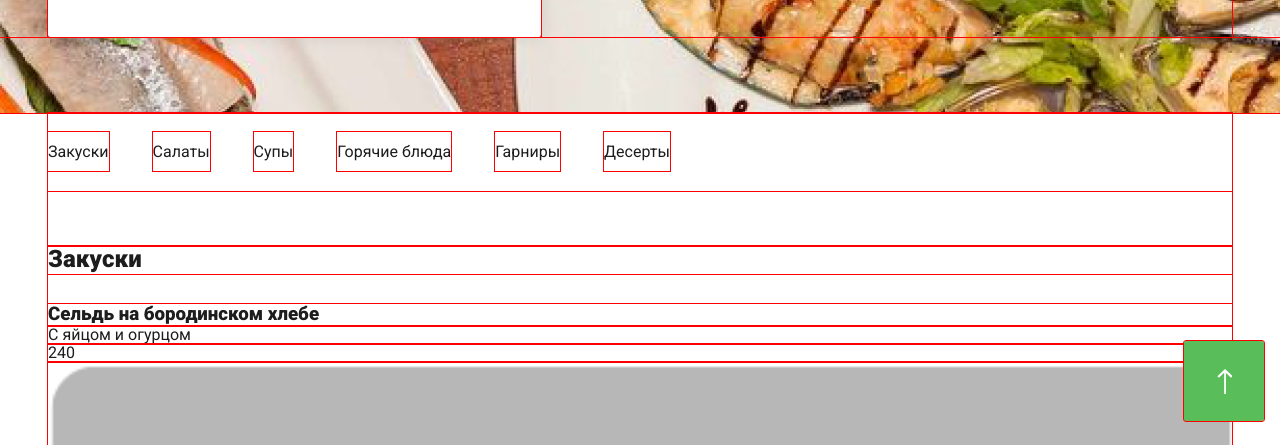
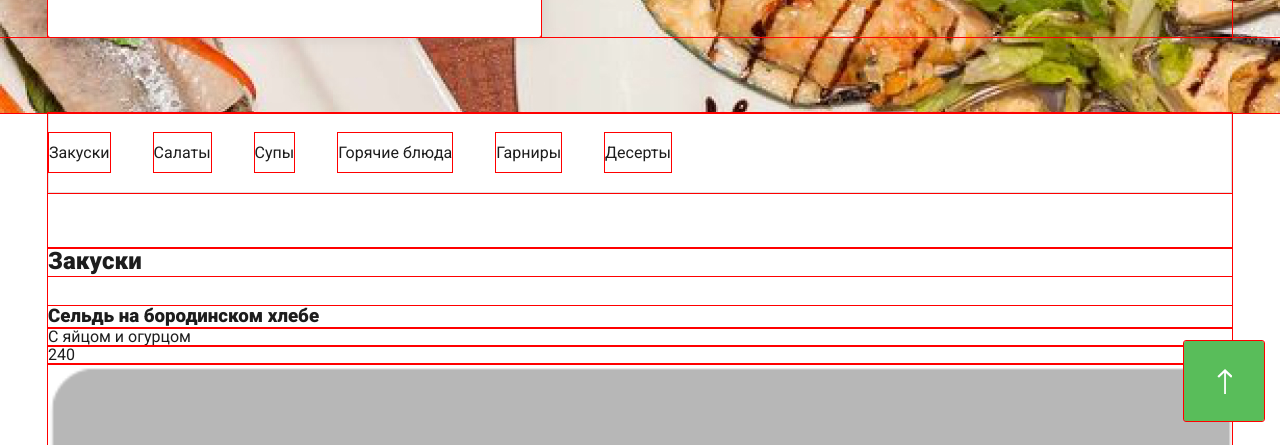
Before and after one commit to luminousnow/ubereats, a plain HTML site: page restaurant-page.html in a window 1280 px wide. Shown: the part 355-800 px from the top of the page. Drawn offline with nearby package versions, Linux system fonts and the light colour scheme.

Commit message:
added category list & current category title style

```diff
--- a/css/restaurant-card.css
+++ b/css/restaurant-card.css
@@ -96,6 +96,8 @@
 .category__list {
   margin-bottom: 55px;
   padding: 30px 0px;
+
+  border: 1px solid rgba(117, 117, 117, 0.2);
 }
 
 .category__list li {
```
